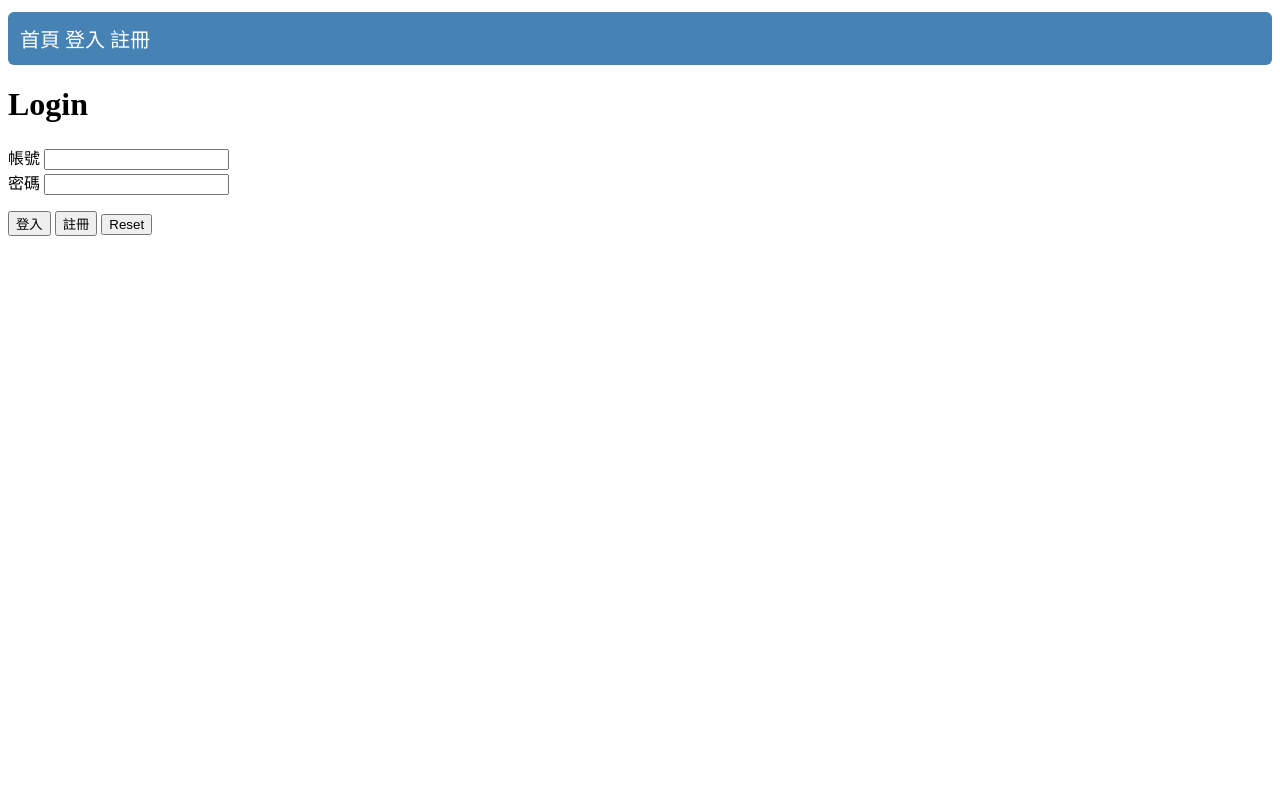
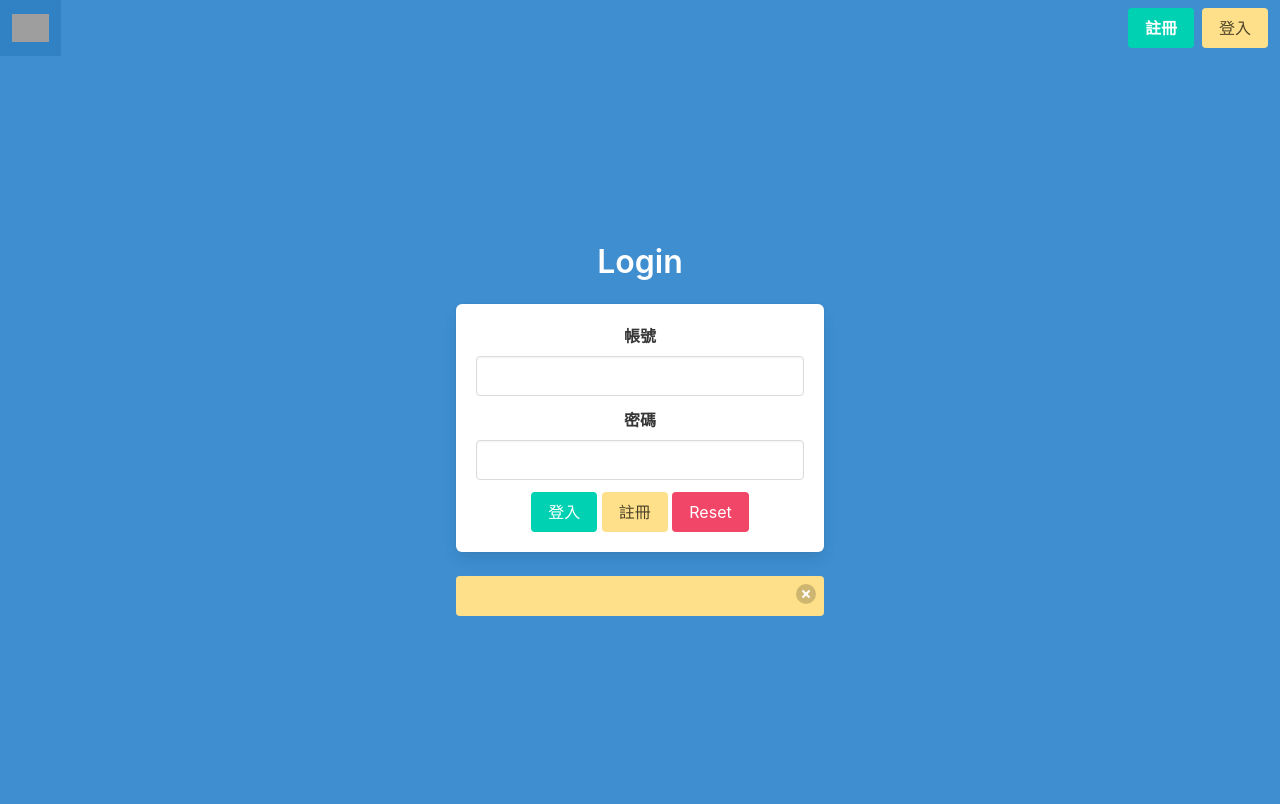
Before and after one commit to 17app001/django-tolist-app, a Django app: page /user/login/ in a window 1280 px wide. Before the commit the page ends 236 px from the top, so only its background shows below. Run offline with Django 4.2, Linux system fonts and the light colour scheme; grey boxes are pictures that could not be loaded.

Commit message:
css測試

```diff
--- a/templates/base.html
+++ b/templates/base.html
@@ -5,61 +5,74 @@
   <meta charset="UTF-8" />
   <meta http-equiv="X-UA-Compatible" content="IE=edge" />
   <meta name="viewport" content="width=device-width, initial-scale=1.0" />
+  <link rel="stylesheet" href="https://cdn.jsdelivr.net/npm/bulma@0.9.4/css/bulma.min.css">
   <title>TodoList WebApp</title>
-  <style>
-    #navbar {
-      background-color: #4682b4;
-      color: white;
-      padding: 12px;
-      font-size: 20px;
-      border-radius: 6px;
-      text-align: left;
-    }
-
-    #navbar a {
-      color: white;
-      text-decoration: none;
-    }
-
-    #container {
-      width: 100%;
-      margin: 12px auto;
-    }
-
-    .todo-link1 {
-      display: inline-block;
-      text-align: center;
-      background-color: orange;
-      padding: 3px;
-      border-radius: 3px;
-      width: 100px;
-    }
-
-    .todo-link2 {
-      padding: 4px;
-      background-color: rgb(245, 44, 44);
-    }
-  </style>
 </head>
 
 <body>
-  <div id="container">
-    <div id="navbar">
-      <a href="{% url 'todo' %}">首頁</a>
-      {% if user.is_authenticated %} Login:
-      <a href="{% url 'profile' %}">{{user.username}}</a>
-      <a href="{% url 'logout' %}">登出</a>
-      <a class="todo-link1" href="{% url 'create' %}">新增todo</a>
-      <a class="todo-link1 todo-link2" href="{% url 'completed' %}">已完成todo</a>
+  <nav class="navbar is-info" role="navigation" aria-label="main navigation">
+    <div class="navbar-brand">
+      <a class="navbar-item" href="{% url 'todo' %}">
+        <img
+          src="https://play-lh.googleusercontent.com/p6kS3dCcILt9Z4vRMxHXZTbRecqnZTx5ysBVp6Qe3fDofokRLuWjRxF8J0TkMTG2gKo"
+          width="100%">
+      </a>
 
-      {% else %}
-      <a href="{% url 'login' %}">登入</a>
-      <a href="{% url 'register' %}">註冊</a>
-      {% endif %}
+      <a role="button" id="burger" class="navbar-burger" aria-label="menu" aria-expanded="false"
+        data-target="navbarBasicExample">
+        <span aria-hidden="true"></span>
+        <span aria-hidden="true"></span>
+        <span aria-hidden="true"></span>
+      </a>
+    </div>
 
+    <div id="navbar-links" class="navbar-menu">
+      <div class="navbar-start">
+        {% if user.is_authenticated %}
+        <a class="navbar-item" href="{% url 'profile' %}">
+          <b>使用者:{{user.username|upper}}</b>
+        </a>
+        <div class="buttons">
+          <a class="navbar-item button is-black" href="{% url 'create' %}">
+            新增todo
+          </a>
+          <a class="navbar-item button is-danger" href="{% url 'completed' %}">
+            已完成todo
+          </a>
+        </div>
+        {% endif %}
+      </div>
+      <div class="navbar-end">
+        <div class="navbar-item">
+          <div class="buttons">
+            {% if not user.is_authenticated %}
+            <a class="button is-primary" href="{% url 'register' %}">
+              <strong>註冊</strong>
+            </a>
+            <a class="button is-warning" href="{% url 'login' %}">
+              登入
+            </a>
+            {% else %}
+            <a class="button is-primary" href="{% url 'logout' %}">
+              <strong>登出</strong>
+            </a>
+            {% endif %}
+          </div>
+        </div>
+      </div>
     </div>
-    {% block content %} {% endblock %}
+  </nav>
+  {% block content %} {% endblock %}
   </div>
+  <script>
+    // mobile menu
+    const bugerIcon = document.querySelector("#burger");
+    const navbarMenu = document.querySelector("#navbar-links");
+
+    bugerIcon.addEventListener("click", () => {
+      navbarMenu.classList.toggle("is-active");
+    });
+  </script>
 </body>
 
 </html>
--- a/user/templates/user/login.html
+++ b/user/templates/user/login.html
@@ -1,17 +1,41 @@
 {% extends 'base.html' %}
 {% block content %}
-    <h1>Login</h1>
-    <form action="" method="POST">
-        {% csrf_token %}
-      <label for="username">帳號</label>
-      <input type="text" name="username" id="username" /><br />
-      <label for="password">密碼</label>
-      <input type="password" name="password" id="password" />
-        <p>
-      <input type="submit" name="login" value="登入"></button>
-      <input type="submit" name="register" value="註冊"></button>
-      <input type="reset" />
-    </p>
-    </form>
-    <p id="message">{{message}}</p>
+<section class="hero is-info is-fullheight-with-navbar">
+  <div class="hero-body">
+    <div class="container has-text-centered">
+      <p class="title">
+        Login
+      </p>
+      <div class="columns is-centered">
+        <div class="column is-4 has-text-centered">
+          <form action="" method="POST" class="box">
+            {% csrf_token %}
+            <div class="field">
+              <label for="username" class="label">帳號</label>
+              <input class="input has-text-centered" type="text" name="username" id="username" />
+            </div>
+            <div class="field">
+              <label for="password" class="label">密碼</label>
+              <input class="input has-text-centered" type="password" name="password" id="password" />
+            </div>
+
+            <div class="field has-text-centered">
+              <input class="button is-primary is-normal" type="submit" name="login" value="登入"></button>
+              <input class="button is-warning is-normal" type="submit" name="register" value="註冊"></button>
+              <input class="button is-danger is-normal" type="reset" />
+            </div>
+          </form>
+        </div>
+      </div>
+      <div class="columns is-centered">
+        <div class="column is-4">
+          <div class="notification is-warning" id="message">
+            <button class="delete"></button>
+            {{message}}
+          </div>
+        </div>
+      </div>
+    </div>
+  </div>
+</section>
 {% endblock %}
```
Also changed, not shown: todo/templates/todo/todo.html (+36 -11 lines), todolist/settings.py (+13 -13 lines), user/templates/user/register.html (+44 -6 lines).
